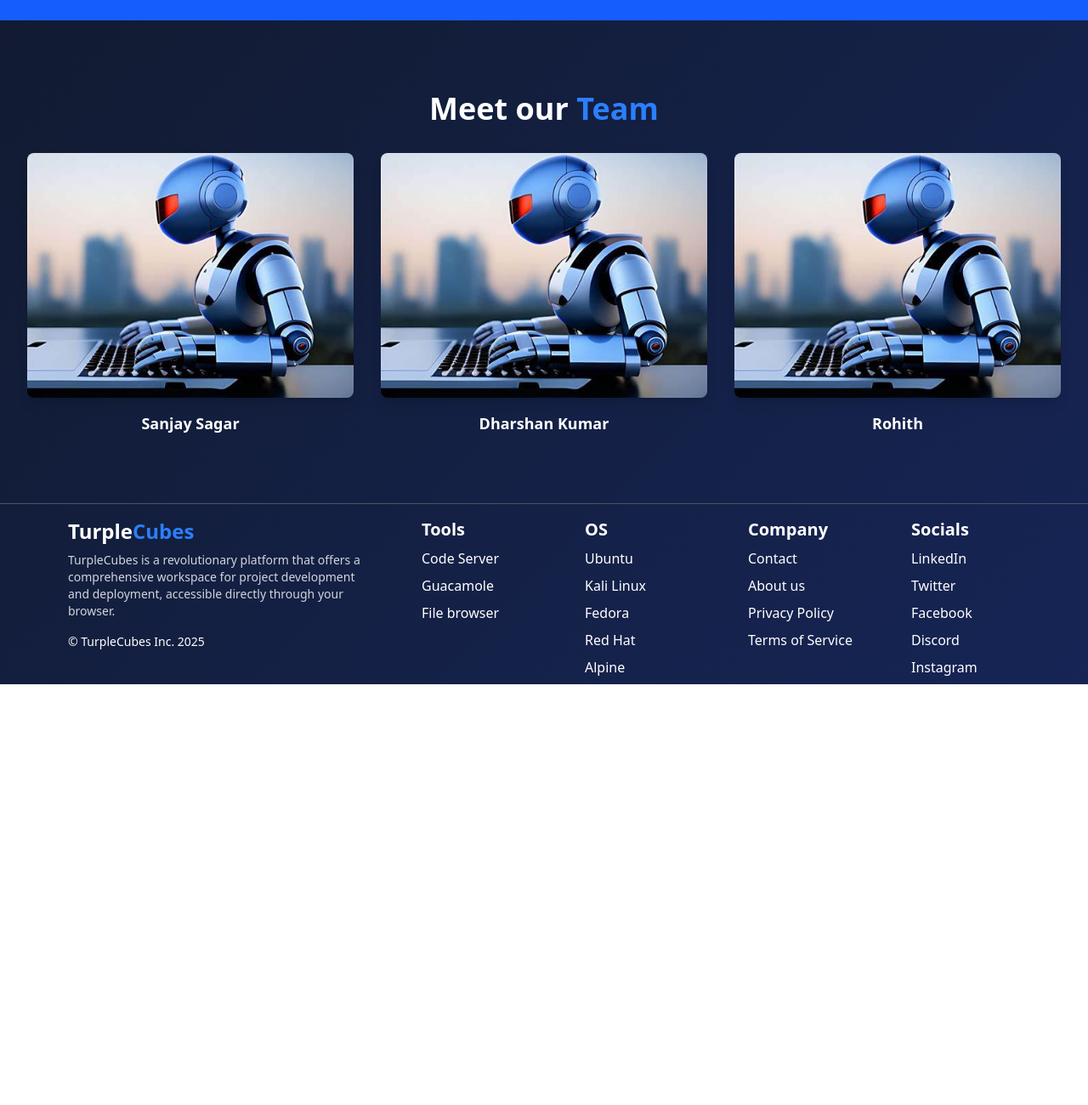
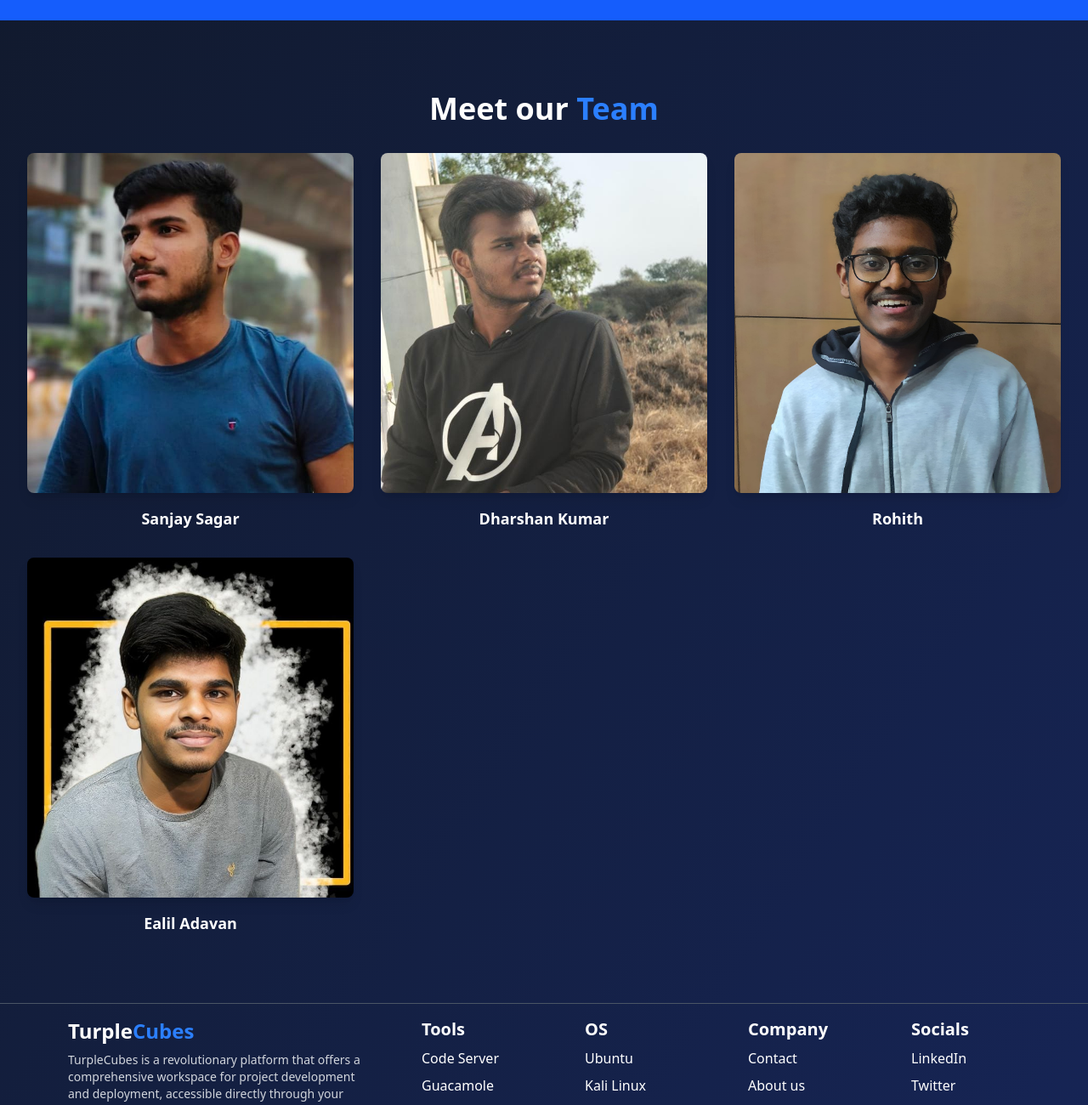
Before and after one commit to sanjaysagar12/Turplecubes_standalone, an Astro site: page /about in a window 1280 px wide. Shown: the part 540-1840 px from the top of the page at 85% size. Before the commit the page ends 1345 px from the top, so only its background shows below. Built offline with nearby package versions, Linux system fonts and the light colour scheme; Astro itself is replaced by a stand-in of ours.

Commit message:
Update About page to include new team member and adjust image paths and sizes

```diff
--- a/src/pages/about.astro
+++ b/src/pages/about.astro
@@ -39,16 +39,20 @@ import Layout from "../layouts/Layout.astro"
         <h2 class="text-4xl font-semibold">Meet our <span class="text-blue-500">Team</span></h2>
         <div class="grid md:grid-cols-3 gap-8 px-8 mt-8">
             <div class="text-center">
-                <img src="image.jpeg" alt="Sanjay Sagar" class="rounded-lg shadow-lg w-full h-72 object-cover">
+                <img src="/sagar.jpeg" alt="Sanjay Sagar" class="rounded-lg shadow-lg w-full h-100 object-cover">
                 <p class="mt-4 font-semibold text-lg">Sanjay Sagar</p>
             </div>
             <div class="text-center">
-                <img src="image.jpeg" alt="Dharshan Kumar" class="rounded-lg shadow-lg w-full h-72 object-cover">
+                <img src="/dharshankumar.jpeg" alt="Dharshan Kumar" class="rounded-lg shadow-lg w-full h-100 object-cover">
                 <p class="mt-4 font-semibold text-lg">Dharshan Kumar</p>
             </div>
             <div class="text-center">
-                <img src="image.jpeg" alt="Rohith" class="rounded-lg shadow-lg w-full h-72 object-cover">
+                <img src="/rohith.jpeg" alt="Rohith" class="rounded-lg shadow-lg w-full h-100 object-cover">
                 <p class="mt-4 font-semibold text-lg">Rohith</p>
+            </div>
+            <div class="text-center">
+                <img src="/ealil.jpeg" alt="Ealil Adavan" class="rounded-lg shadow-lg w-full h-100 object-cover">
+                <p class="mt-4 font-semibold text-lg">Ealil Adavan</p>
             </div>
         </div>
     </section>
```
Also changed, not shown: public/dharshankumar.jpeg (added), public/ealil.jpeg (added), public/rohith.jpeg (added), public/sagar.jpeg (added).
